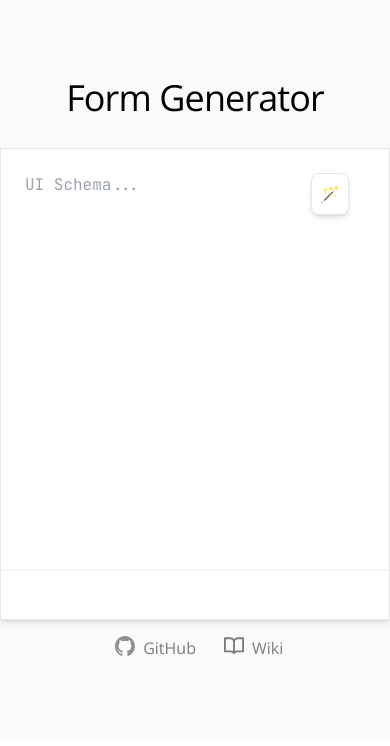
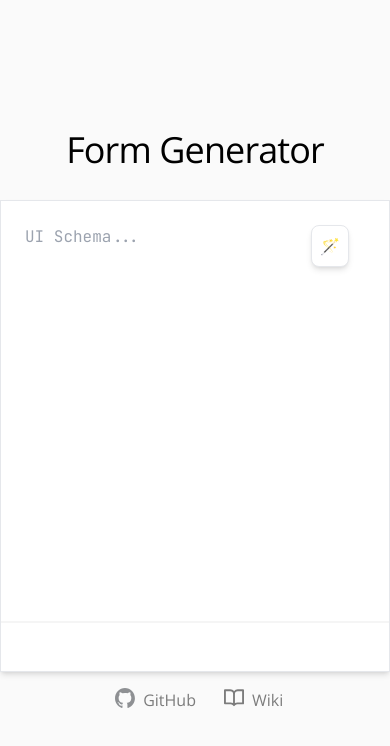
Before and after one commit to StrixROX/JSON-Form-Generator, a Next.js app: page / in a window 390 px wide. Shown: the top 746 px of the page. Built offline with nearby package versions, Linux system fonts and the light colour scheme.

Commit message:
Fixed responsive UI

```diff
--- a/pages/index.jsx
+++ b/pages/index.jsx
@@ -48,7 +48,7 @@ export default function Home() {
 			</Head>
 
 			<div
-				className={`${defaultFont.className} ${Theme.PAGE_BG} page-wrapper flex w-full flex-col flex-nowrap items-center justify-center gap-4 py-20 sm:px-10 md:gap-6 md:px-20 lg:h-screen lg:gap-8 lg:px-40 lg:py-8`}>
+				className={`${defaultFont.className} ${Theme.PAGE_BG} page-wrapper min-h-screen flex w-full flex-col flex-nowrap items-center justify-center gap-4 py-20 sm:px-10 md:gap-6 md:px-20 lg:h-screen lg:gap-8 lg:px-40 lg:py-8`}>
 				<h1
 					className={`${Theme.TITLE_COLOR} mb-4 text-center text-4xl font-thin leading-none tracking-tight md:text-5xl lg:text-6xl`}>
 					Form Generator
```
